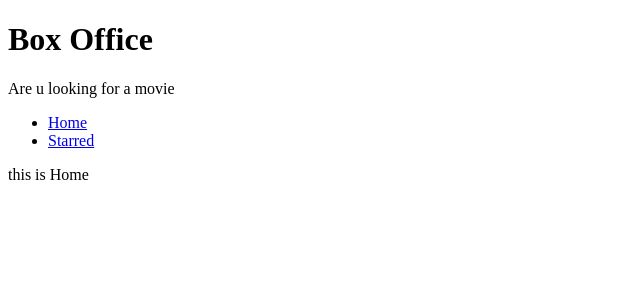
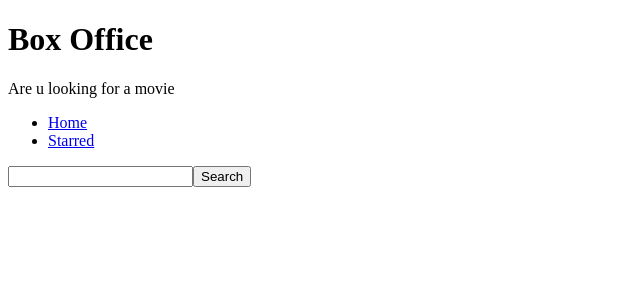
Before and after one commit to vijay131094/box-office, a React (Create React App) app: page / in a window 1280 px wide. Shown: the top 300 px of the page, without its empty margins (0-640 px from the left). Built offline with nearby package versions, Linux system fonts and the light colour scheme.

Commit message:
created input and fetch results

```diff
--- a/src/components/Mainpagelayout.js
+++ b/src/components/MainPageLayout.js
@@ -2,7 +2,7 @@
 import Title from './Title';
 import Navs from './Navs';
 
-const Mainpagelayout = ({ children }) => {
+const MainPageLayout = ({ children }) => {
   return (
     <div>
       <Title title='Box Office' subtitle="Are u looking for a movie" />
@@ -12,4 +12,4 @@
   );
 };
 
-export default Mainpagelayout;
+export default MainPageLayout;
--- a/src/pages/Home.js
+++ b/src/pages/Home.js
@@ -1,10 +1,34 @@
-import React from 'react';
-import Mainpagelayout from '../components/Mainpagelayout';
+import React, { useState } from 'react';
+import MainPageLayout from '../components/MainPageLayout';
 
 const Home = () => {
-  return <Mainpagelayout>
-   this is Home
-  </Mainpagelayout>;
+  const [input, setInput] = useState('');
+
+  const onSearch = () => {
+    fetch('https://api.tvmaze.com/search/shows?q=$(input)')
+      .then(r => r.json())
+      .then(result => {});
+  };
+
+  const onInputChange = ev => setInput(ev.target.value);
+
+  const onKeyDown = ev => {
+    if (ev.keyCode === 13) onSearch();
+  };
+
+  return (
+    <MainPageLayout>
+      <input
+        type="text"
+        onChange={onInputChange}
+        onKeyDown={onKeyDown}
+        value={input}
+      />
+      <button type="button" onClick={onSearch}>
+        Search
+      </button>
+    </MainPageLayout>
+  );
 };
 
 export default Home;
--- a/src/pages/Starred.js
+++ b/src/pages/Starred.js
@@ -1,5 +1,5 @@
 import React from 'react';
-import Mainpagelayout from '../components/Mainpagelayout';
+import Mainpagelayout from '../components/MainPageLayout';
 
 const Starred = () => {
   return <Mainpagelayout>
```
